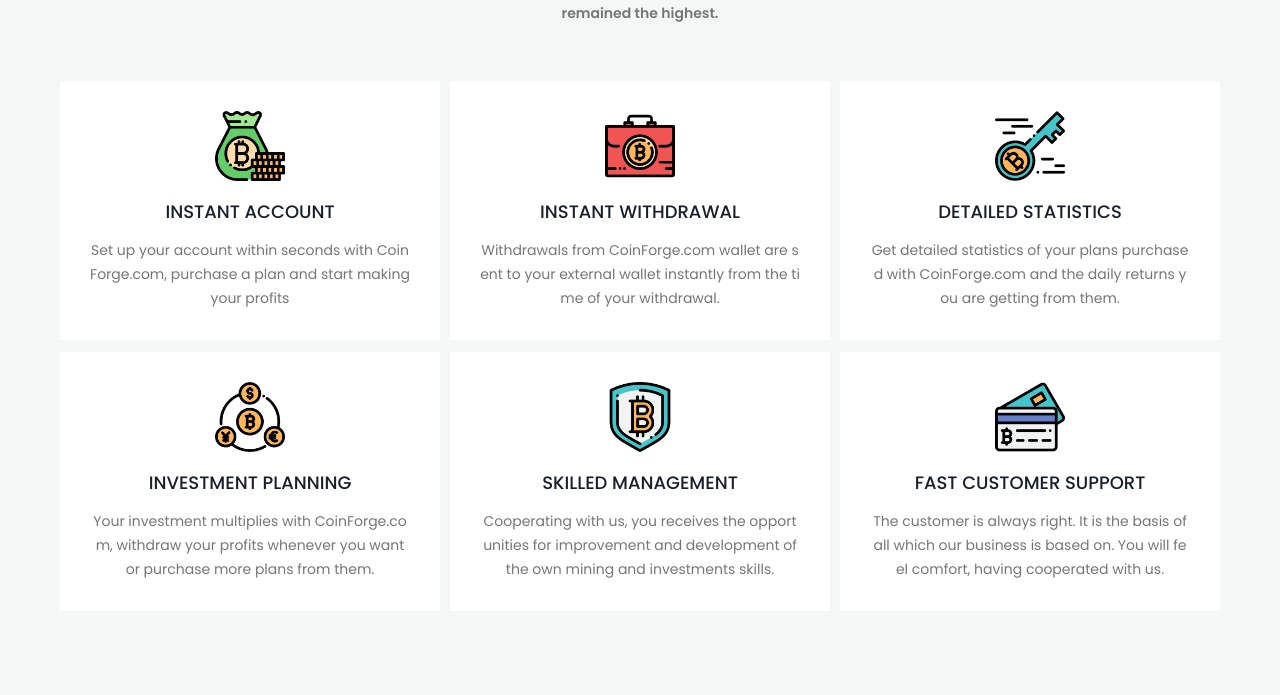
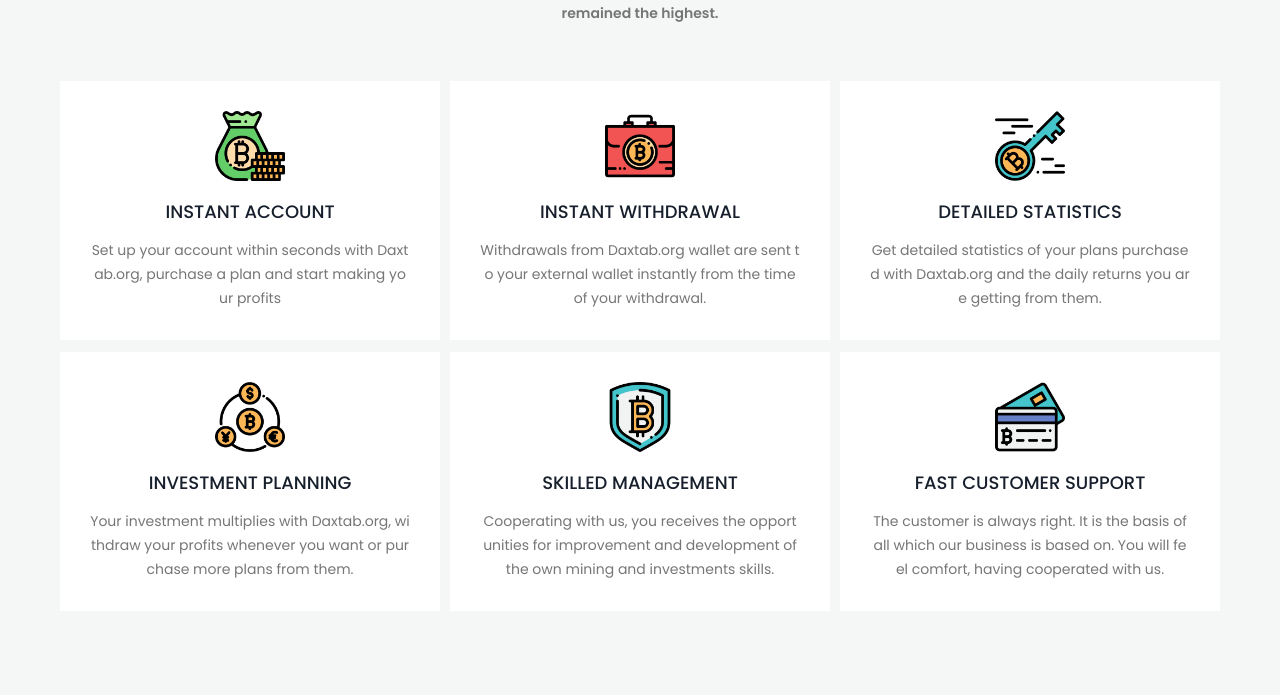
Before and after one commit to Webgeniusgeek/daxtab, a plain HTML site: page index.html in a window 1280 px wide. Shown: the part 965-1660 px from the top of the page. Drawn offline with Linux system fonts and the light colour scheme; a script that the page names is missing; files whose address does not match are found by name.

Commit message:
initial commit 2

```diff
--- a/index.html
+++ b/index.html
@@ -22,7 +22,7 @@
     <link rel="shortcut icon" type="image/x-icon" href="images/favicon.png">
 
     <!-- PAGE TITLE HERE -->
-    <title>Coin forge.com</title>
+    <title>Daxtab.org</title>
 
     <!-- MOBILE SPECIFIC -->
     <meta name="viewport" content="width=device-width, initial-scale=1">
@@ -566,7 +566,7 @@
                                     <div class="section-content">
                                         <div class="wt-box">
                                             <p>
-                                                <strong>CoinForge.com makes the trader of more than 40 encrypted currencies in world brokers (poliniex and others) with strategies and a lot of responsibility, using high technology and advanced tools, monitored through a chart of a team of traders professional and experienced in this market, and thus have a very high profitability success.<br><br>
+                                                <strong>Daxtab.org makes the trader of more than 40 encrypted currencies in world brokers (poliniex and others) with strategies and a lot of responsibility, using high technology and advanced tools, monitored through a chart of a team of traders professional and experienced in this market, and thus have a very high profitability success.<br><br>
                                                 A community founded to revolutionize the market of crypto-traders, inserted in this billionaire market, competitive and few people have access to. Miningfarm through a team of professionals trader specialists, comes with an opportunity for anyone to produce results in this digital currency market. Be our partner by investing with us and get percentage return on investment. We keep your investment safe and your profit is assured.
                                                 </strong>
                                             </p>
@@ -606,7 +606,7 @@
                                     </div>
                                     <div class="icon-content">
                                         <h4 class="wt-tilte text-uppercase font-weight-500">INSTANT ACCOUNT</h4>
-                                        <p>Set up your account within seconds with CoinForge.com, purchase a plan and start making your profits</p>
+                                        <p>Set up your account within seconds with Daxtab.org, purchase a plan and start making your profits</p>
                                     </div>
                                 </div>
                             </div>
@@ -618,7 +618,7 @@
                                     </div>
                                     <div class="icon-content ">
                                         <h4 class="wt-tilte text-uppercase font-weight-500">INSTANT WITHDRAWAL</h4>
-                                        <p>Withdrawals from CoinForge.com wallet are sent to your external wallet instantly from the time of your withdrawal.</p>
+                                        <p>Withdrawals from Daxtab.org wallet are sent to your external wallet instantly from the time of your withdrawal.</p>
                                     </div>
                                 </div>
                             </div>
@@ -630,7 +630,7 @@
                                     </div>
                                     <div class="icon-content">
                                         <h4 class="wt-tilte text-uppercase font-weight-500">DETAILED STATISTICS</h4>
-                                        <p>Get detailed statistics of your plans purchased with CoinForge.com and the daily returns you are getting from them.</p>
+                                        <p>Get detailed statistics of your plans purchased with Daxtab.org and the daily returns you are getting from them.</p>
                                     </div>
                                 </div>
                             </div>
@@ -642,7 +642,7 @@
                                     </div>
                                     <div class="icon-content">
                                         <h4 class="wt-tilte text-uppercase font-weight-500">Investment Planning</h4>
-                                        <p>Your investment multiplies with CoinForge.com, withdraw your profits whenever you want or purchase more plans from them.</p>
+                                        <p>Your investment multiplies with Daxtab.org, withdraw your profits whenever you want or purchase more plans from them.</p>
                                     </div>
                                 </div>
                             </div>
```
